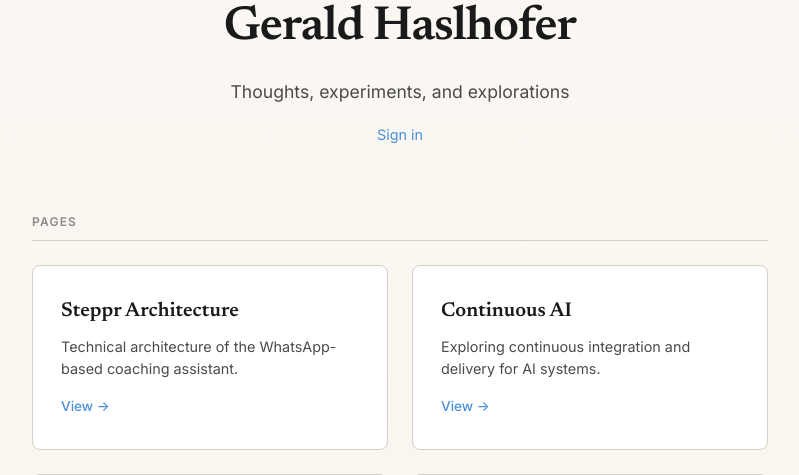
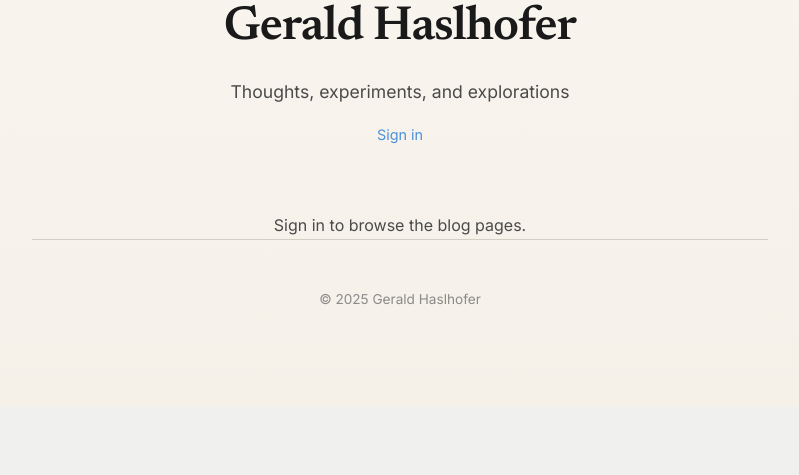
Before and after one commit to haslhofer/blog2026, a Flask app: page / in a window 1280 px wide. Shown: the part 641-1116 px from the top of the page, without its empty margins (240-1039 px from the left). After the commit the page ends 946 px from the top, so only its background shows below. Run offline with Flask 3, Linux system fonts and the light colour scheme.

Commit message:
Hide homepage tiles from signed-out visitors
Co-authored-by: Copilot App <223556219+Copilot@users.noreply.github.com>

```diff
--- a/templates/index.html
+++ b/templates/index.html
@@ -60,6 +60,12 @@
 
         .pages-section {
             margin-bottom: 3rem;
+        }
+
+        .signin-prompt {
+            font-family: var(--font-sans);
+            color: var(--ink-muted);
+            text-align: center;
         }
 
         .pages-title {
@@ -160,6 +166,7 @@
             </p>
         </header>
 
+        {% if is_authenticated %}
             <section class="pages-section">
                 <h2 class="pages-title">Pages</h2>
                 <div class="pages-grid">
@@ -199,13 +206,11 @@
                     <span class="page-card-arrow">Explore →</span>
                 </a>
 
-                {% if is_authenticated %}
                 <a href="/us-options" class="page-card">
                     <h3 class="page-card-title">US Options to Move To</h3>
                     <p class="page-card-desc">Exploring American cities and towns for a potential family relocation — from mountain towns to tech hubs.</p>
                     <span class="page-card-arrow">Explore →</span>
                 </a>
-                {% endif %}
 
                 <a href="/trail-running" class="page-card">
                     <h3 class="page-card-title">Trail Running Near Olivenhain</h3>
@@ -225,15 +230,16 @@
                     <span class="page-card-arrow">View →</span>
                 </a>
 
-                {% if is_authenticated %}
                 <a href="/city-comparison-styled" class="page-card">
                     <h3 class="page-card-title">Where Should We Live?</h3>
                     <p class="page-card-desc">European family relocation: 17 towns compared across climate, skiing, schools, and lifestyle.</p>
                     <span class="page-card-arrow">View →</span>
                 </a>
-                {% endif %}
                 </div>
             </section>
+        {% else %}
+            <p class="signin-prompt">Sign in to browse the blog pages.</p>
+        {% endif %}
 
         <footer class="home-footer">
             <p>© 2025 Gerald Haslhofer</p>
```
Also changed, not shown: tests/test_auth.py (+5 -0 lines). Lines whose indentation alone changed are shown as unchanged.
